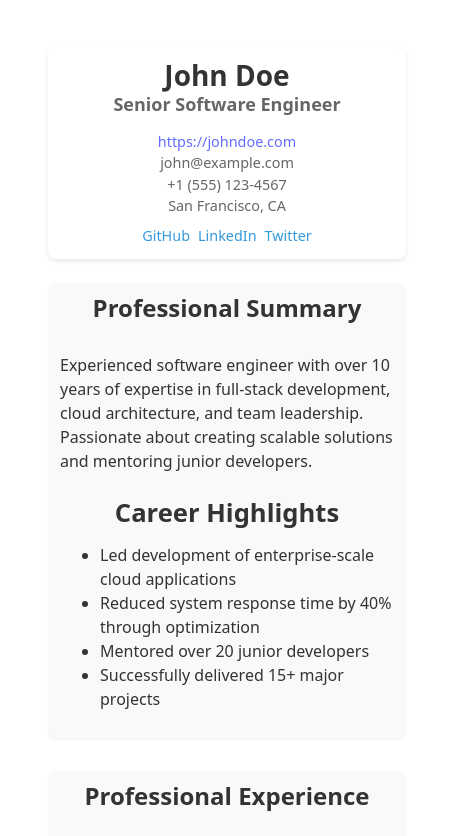
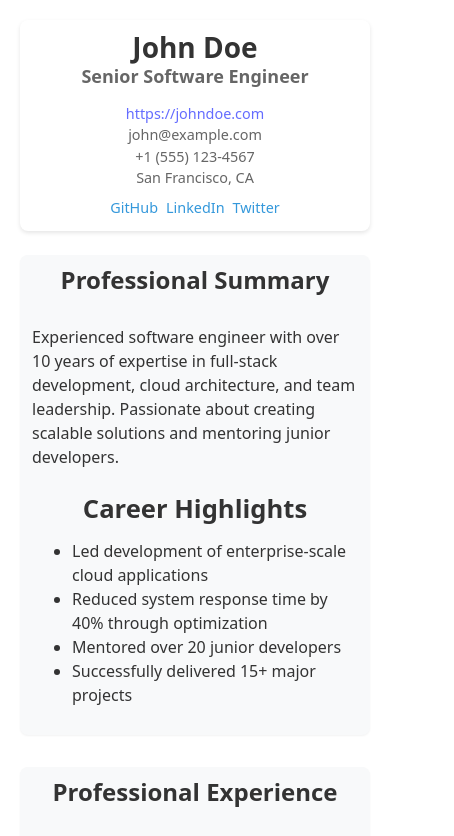
Before and after one commit to ku01/profipage, a React (Vite) app: page / in a window 390 px wide. Shown: the top 836 px of the page, 454 px wide, since content can reach past the window. Built offline with nearby package versions, Linux system fonts and the light colour scheme; no server answers.

Commit message:
Fix horizontal scroll in mobile mode

```diff
--- a/src/App.css
+++ b/src/App.css
@@ -265,13 +265,37 @@ section h2 {
 
 /* Responsive Design */
 @media (max-width: 1024px) {
+  /* Prevent horizontal scroll on mobile */
+  html, body {
+    overflow-x: hidden;
+    width: 100%;
+    margin: 0;
+    padding: 0;
+  }
+
   /* Layout & Container styles for tablets and mobile */
+  #root {
+    padding: 0.5rem;
+    max-width: 100%;
+    width: 100%;
+    box-sizing: border-box;
+    overflow-x: hidden;
+  }
+
   .app {
     padding: 1rem;
+    max-width: 100%;
+    width: 100%;
+    box-sizing: border-box;
+    overflow-x: hidden;
   }
 
   .layout {
     padding: 1rem;
+    max-width: 100%;
+    width: 100%;
+    box-sizing: border-box;
+    overflow-x: hidden;
   }
 
   .content-grid {
@@ -333,6 +357,9 @@ section h2 {
   section {
     padding: 1rem;
     margin-bottom: 1rem;
+    width: 100%;
+    box-sizing: border-box;
+    overflow-x: hidden;
   }
 
   .experience-section,
@@ -390,12 +417,22 @@ section h2 {
 
 /* Additional mobile-specific styles for smaller screens (phones) */
 @media (max-width: 480px) {
+  #root {
+    padding: 0.25rem;
+    width: 100%;
+    box-sizing: border-box;
+  }
+
   .app {
     padding: 0.5rem;
+    width: 100%;
+    box-sizing: border-box;
   }
 
   .layout {
     padding: 0.5rem;
+    width: 100%;
+    box-sizing: border-box;
   }
 
   .content-grid {
@@ -437,6 +474,9 @@ section h2 {
 
   section {
     padding: 0.75rem;
+    width: 100%;
+    box-sizing: border-box;
+    overflow-x: hidden;
   }
 
   /* Center-align titles in small mobile */
```
